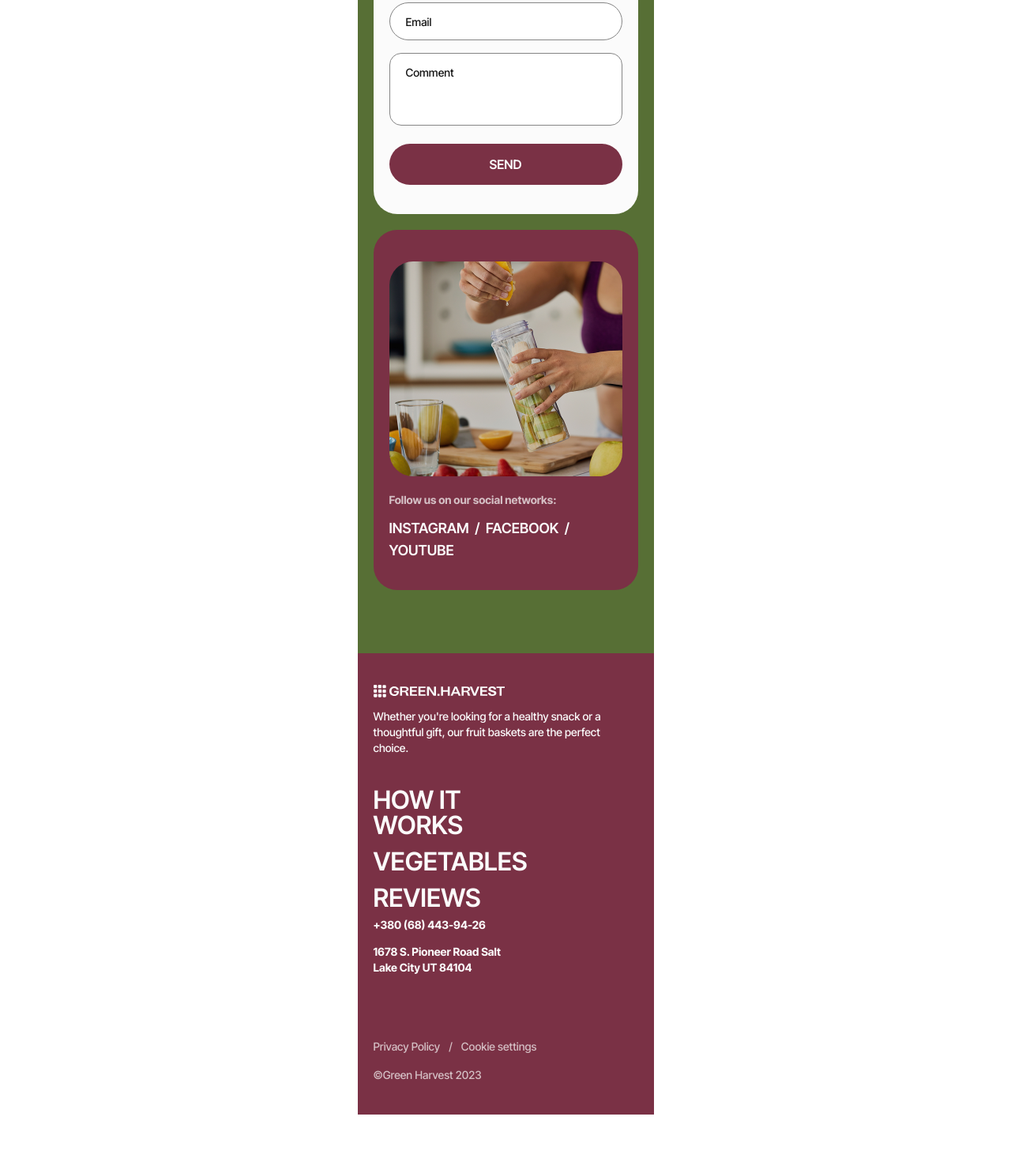
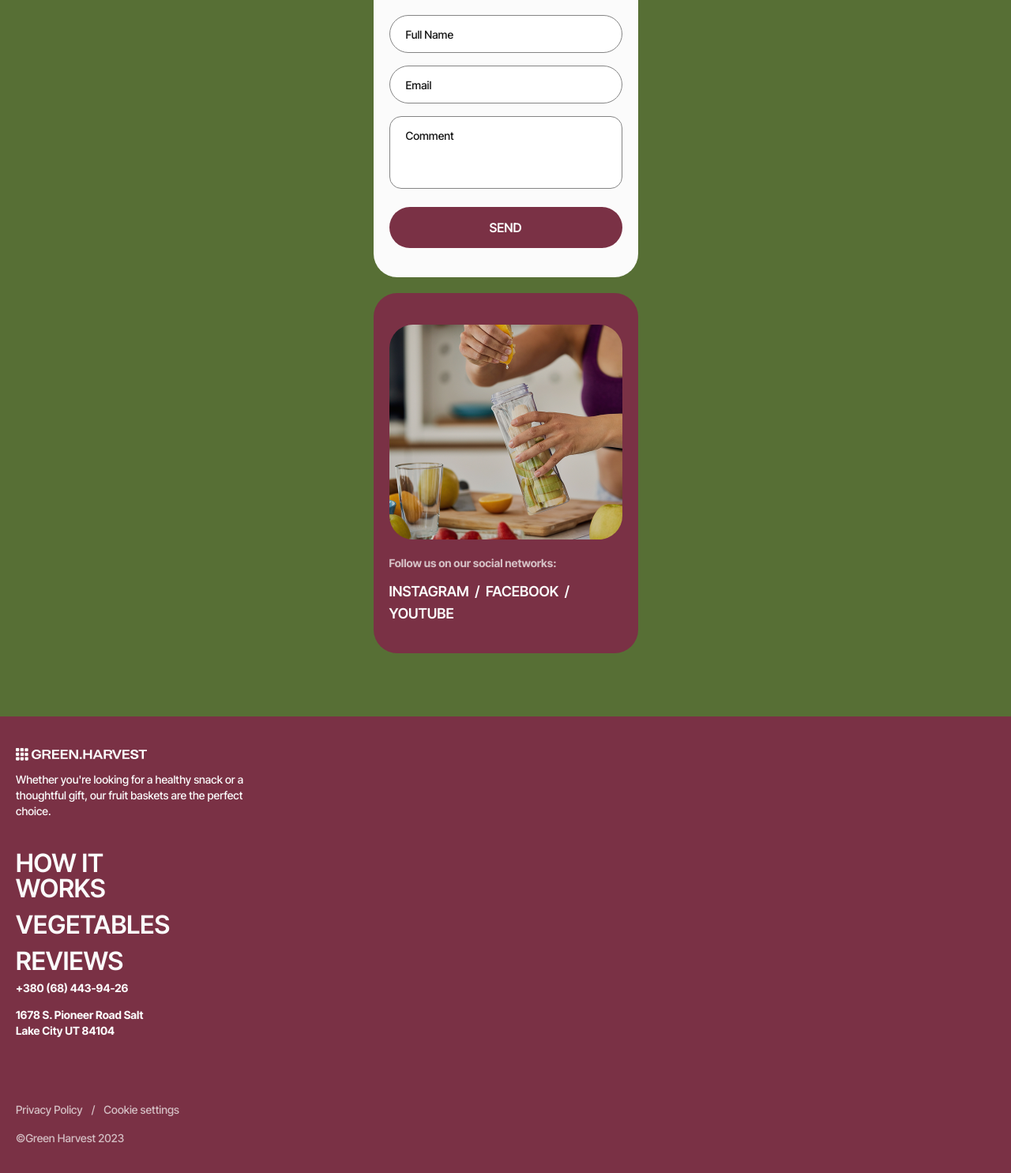
Before and after one commit to fatmrydn9/goit-greenharvest-html-css-hw, a plain HTML site: page index.html in a window 1280 px wide. Shown: the part 5189-6674 px from the top of the page at 79% size. Before the commit the page ends 6600 px from the top, so only its background shows below. Drawn offline with nearby package versions, Linux system fonts and the light colour scheme; files whose address does not match are found by name.

Commit message:
some changes

```diff
--- a/css/styles.css
+++ b/css/styles.css
@@ -320,15 +320,15 @@ h1 {
 /* berkay your order section */
 
 .harvest {
-  width: 400px;
-  margin: 0 auto;
+  width: 100%;
+  min-width: 320px;
+  background-color: #576F35;
+  padding: 80px 20px;
 }
 
 .harvest-container {
-  background-color: #576F35;
-  width: 375px;
-  height: 1536px;
-  margin: 0 auto;
+ width: 100%;
+  height: auto;
   box-sizing: border-box;
   display: flex;
   flex-direction: column;
@@ -478,8 +478,10 @@ h1 {
 }
 
 .footer {
-  margin: 0 auto;
-  width: 400px;
+ min-width: 320px;
+ width: 100%;
+padding: 40px 20px;
+background-color: #7A3145;
 }
 
 .footer-container {
@@ -487,12 +489,7 @@ h1 {
   box-sizing: border-box;
   flex-direction: column;
   align-items: flex-start;
-  background-color: #7A3145;
-  width: 375px;
-  height: 584px;
-  margin: 0 auto;
-  padding: 40px 20px 80px 20px;
-
+  width: 100%;
 }
 
 .footer-logo {
```
